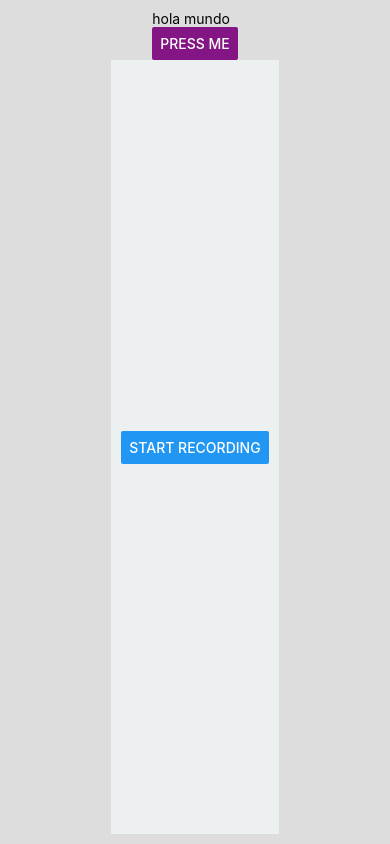
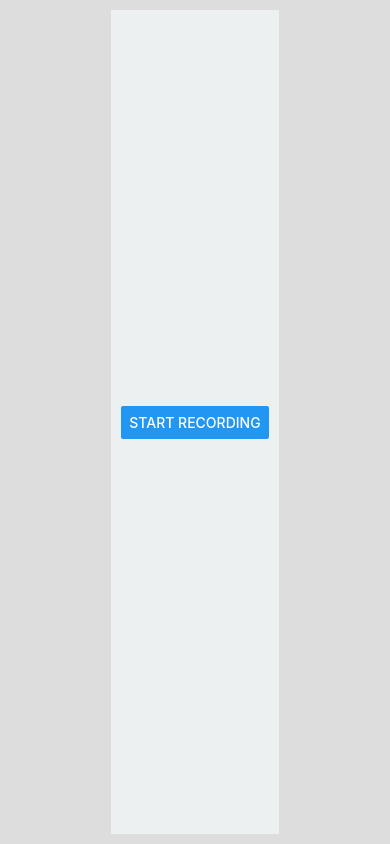
Before and after one commit to joytan12/proyecto34, a React Native app: screen / in a window 390 px wide. Built offline with nearby package versions, Linux system fonts and the light colour scheme.

Commit message:
Se añade los components al repositorio

```diff
--- a/App.js
+++ b/App.js
@@ -8,7 +8,7 @@ import { StyleSheet, Text, View, Button, Alert, TouchableOpacity} from 'react-na
 export default function app() {
   return (
     <View style={styles.container}>
-      <Main />
+      {/*<Main />*/}
       <Grab />
       <StatusBar style="auto"/>
     </View>
```
Also changed, not shown: 1 other file (tests, documents, lock files or other folders).
